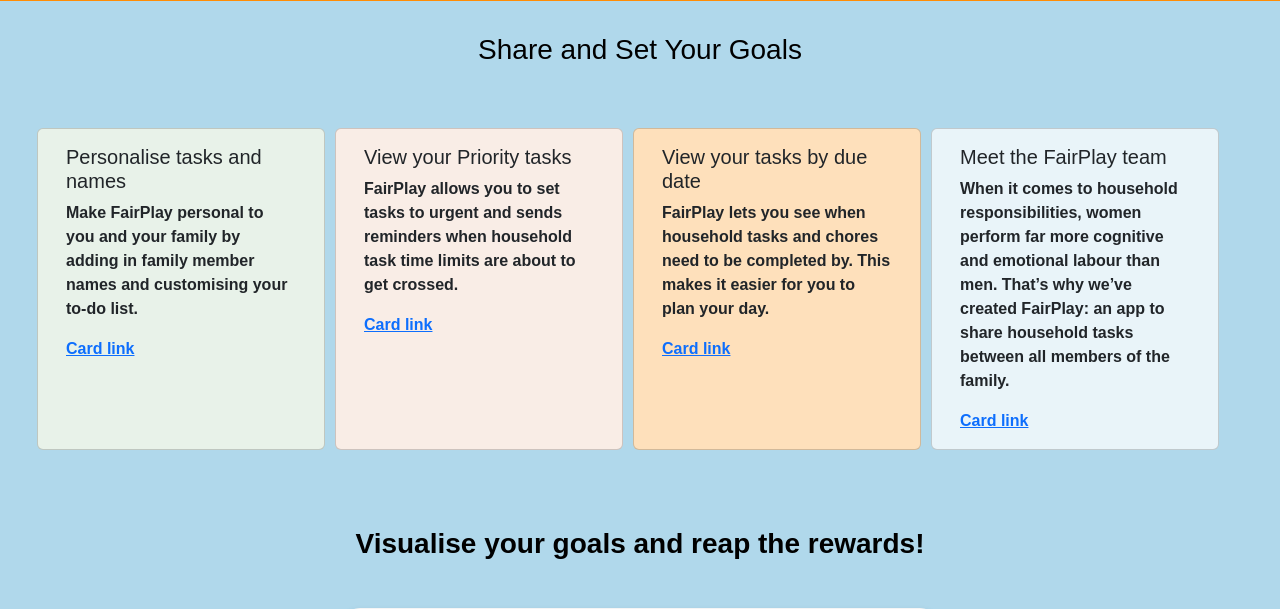
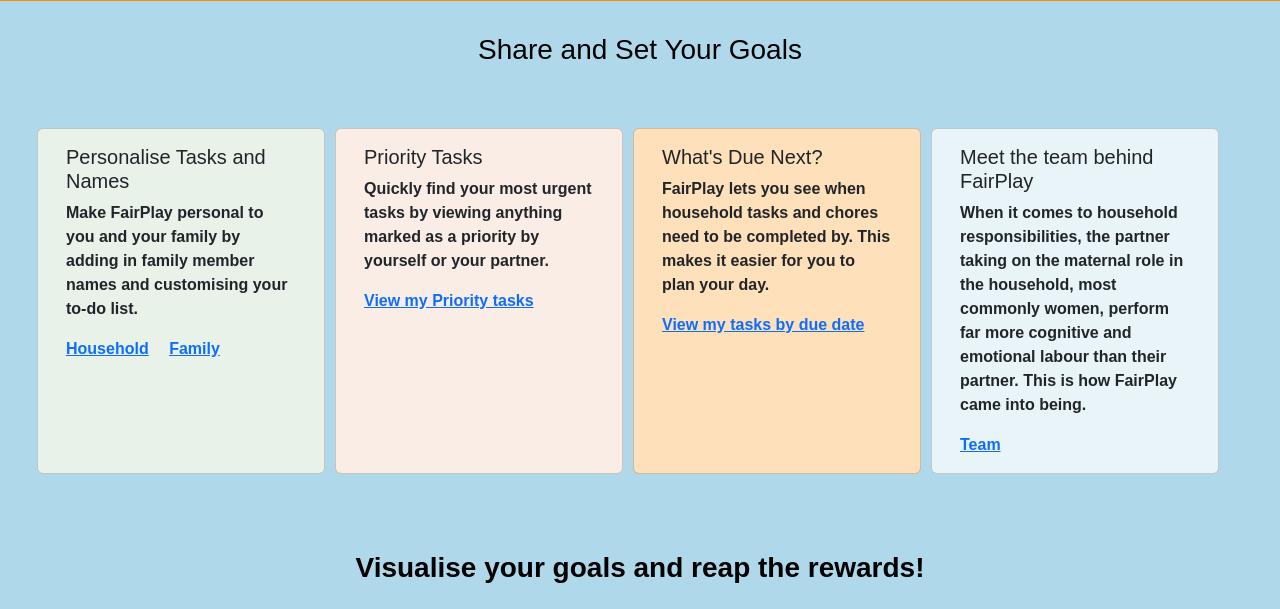
Before and after one commit to llewellynksj/FairPlay, a Django app: template templates/home/index.html in a window 1280 px wide. Shown: the part 775-1384 px from the top of the page. Run offline with Django 3.2, Linux system fonts and the light colour scheme; the template is opened without the code that fills it, so the values that code supplies are empty; parts of the project's set-up code (start-up, migrations or seed data) failed here and were passed over; some libraries are stand-ins or nearby versions.

Commit message:
Updates to the index page cards text

```diff
--- a/templates/home/index.html
+++ b/templates/home/index.html
@@ -29,33 +29,34 @@
     <div class="row container-fluid justify-content-center my-4 pb-4">
         <div class="card card-1" style="width: 18rem;">
             <div class="card-body">
-                <h5 class="card-title">Personalise tasks and names</h5>
+                <h5 class="card-title">Personalise Tasks and Names</h5>
                 <p class="card-text">Make FairPlay personal to you and your family by adding in family member names and customising your to-do list.</p>
-                <a href="#" class="card-link">Card link</a>
+                <a href="{% url 'household' %}" class="card-link">Household</a>
+                <a href="{% url 'family:family' %}" class="card-link">Family</a>
             </div>
         </div>
 
         <div class="card card-2" style="width: 18rem;">
             <div class="card-body">
-                <h5 class="card-title">View your Priority tasks</h5>
-                <p class="card-text">FairPlay allows you to set tasks to urgent and sends reminders when household task time limits are about to get crossed.</p>
-                <a href="#" class="card-link">Card link</a>
+                <h5 class="card-title">Priority Tasks</h5>
+                <p class="card-text">Quickly find your most urgent tasks by viewing anything marked as a priority by yourself or your partner.</p>
+                <a href="#" class="card-link">View my Priority tasks</a>
             </div>
         </div>
 
         <div class="card card-3" style="width: 18rem;">
             <div class="card-body">
-                <h5 class="card-title">View your tasks by due date</h5>
+                <h5 class="card-title">What's Due Next?</h5>
                 <p class="card-text">FairPlay lets you see when household tasks and chores need to be completed by. This makes it easier for you to plan your day.</p>
-                <a href="#" class="card-link">Card link</a>
+                <a href="#" class="card-link">View my tasks by due date</a>
             </div>
         </div>
 
         <div class="card card-4" style="width: 18rem;">
             <div class="card-body">
-                <h5 class="card-title">Meet the FairPlay team</h5>
-                <p class="card-text">When it comes to household responsibilities, women perform far more cognitive and emotional labour than men. That’s why we’ve created FairPlay: an app to share household tasks between all members of the family.</p>
-                <a href="#" class="card-link">Card link</a>
+                <h5 class="card-title">Meet the team behind FairPlay</h5>
+                <p class="card-text">When it comes to household responsibilities, the partner taking on the maternal role in the household, most commonly women, perform far more cognitive and emotional labour than their partner. This is how FairPlay came into being.</p>
+                <a href="{% url 'team:team' %}" class="card-link">Team</a>
             </div>
         </div>
 
```
